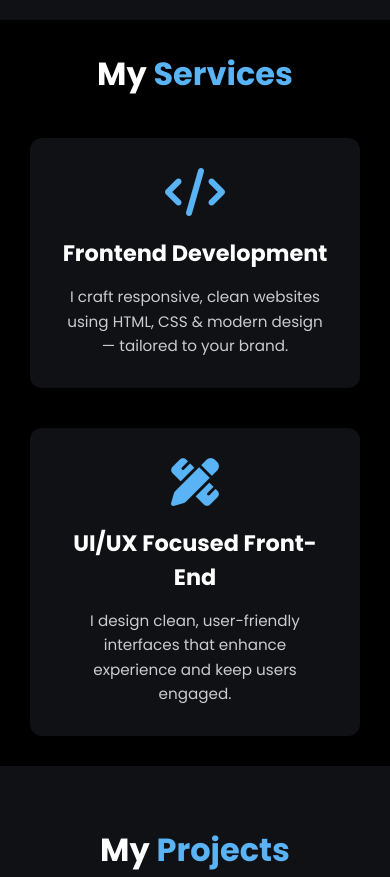
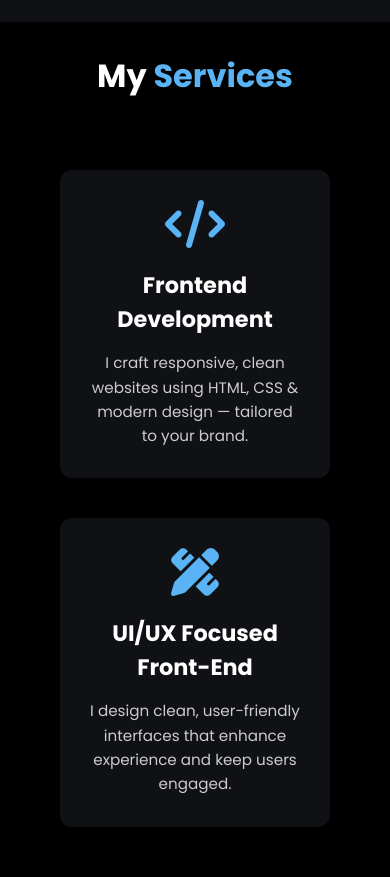
Before and after one commit to waqi27/My-Portfolio, a plain HTML site: page index.html in a window 390 px wide. Shown: the part 1360-2237 px from the top of the page. Drawn offline with Linux system fonts and the light colour scheme.

Commit message:
Update style.css

```diff
--- a/style.css
+++ b/style.css
@@ -651,6 +651,14 @@ strong {
     height: 64%;
   }
 
+  .animated-text {
+    height: 32px;
+  }
+
+  .cards {
+    padding: 30px;
+    width: 100%;
+  }
   .card {
     padding: 30px;
     width: 100%;
```
